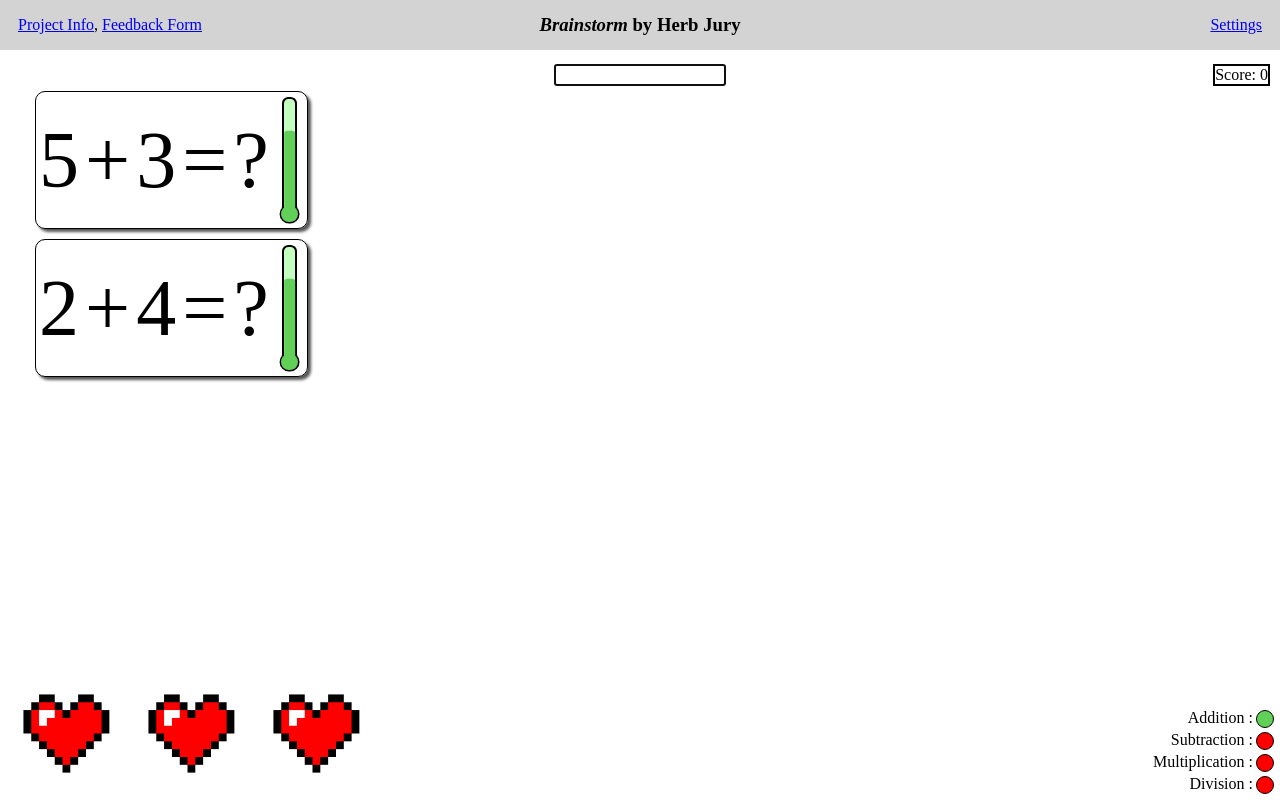
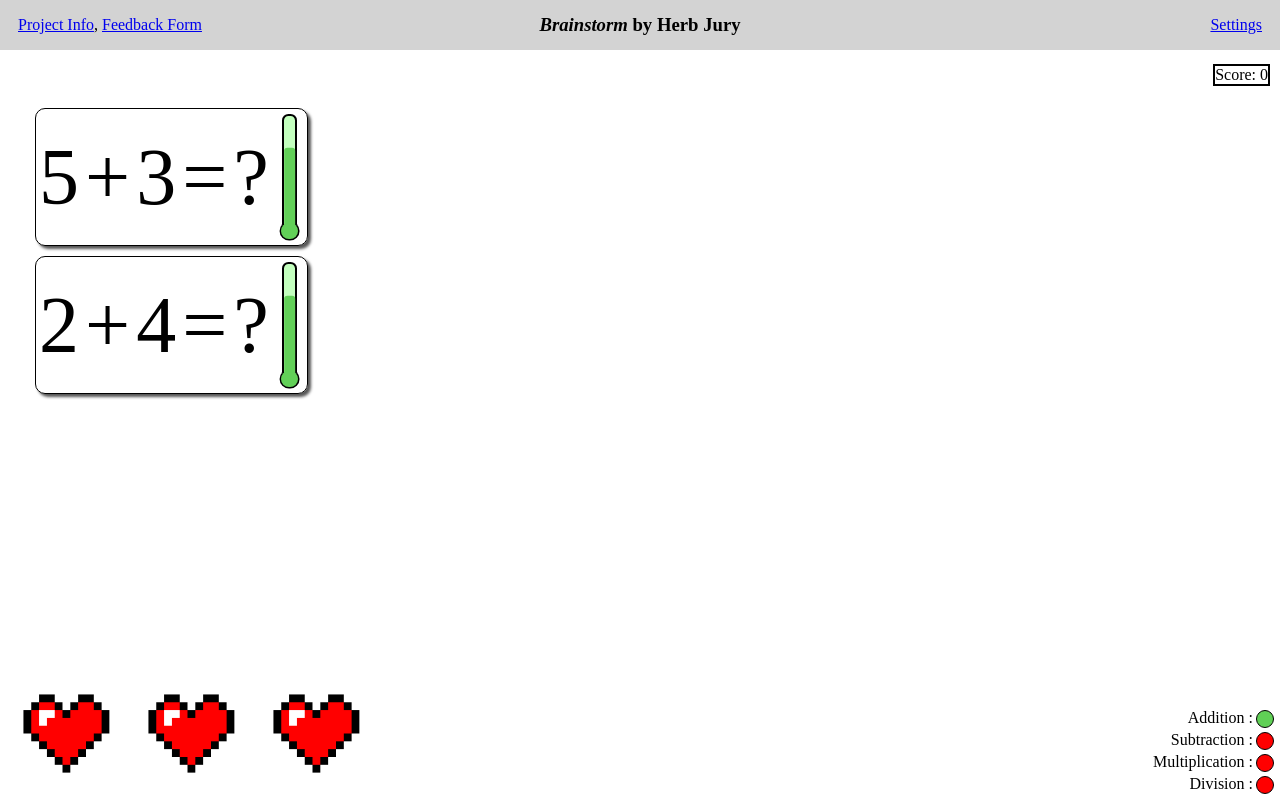
Before and after one commit to MrMugwump/BrainstormComp225, a Next.js app: page / in a window 1280 px wide. Both pictures are taken after a click on the button "Begin Game". Built offline with nearby package versions, Linux system fonts and the light colour scheme.

Commit message:
made answerbox a little prettier

```diff
--- a/src/app/player-info-components/answerBox.tsx
+++ b/src/app/player-info-components/answerBox.tsx
@@ -1,14 +1,20 @@
-import React from "react"
+import React, { useState } from "react"
 
 /*
  * Graphical text box element. Takes in player input and translates it to the "userInput" variable.
  */
 export default function AnswerBox({setUserInput,listOfAnswers}:any) {
+    const [width, setWidth] = useState('1ch');
+    function onInput(input:string){
+        setUserInput(input);
+        setWidth(input.length+'ch')
+    }
     return (
             <input
             className="AnswerBox"
             id="AnswerBox"
-            onChange={e=>{setUserInput(e.target.value);}}
+            onChange={e=>{onInput(e.target.value)}}
+            style={{width:`${width}`}}
             autoFocus={true} /*When instantiated, cursor auto selects.*/ />
     )
 }
--- a/src/app/player-info-components/answerBoxStyle.css
+++ b/src/app/player-info-components/answerBoxStyle.css
@@ -0,0 +1,9 @@
+#AnswerBox{
+    border:0;
+    font-size: 2em;
+    color: rgba(159, 159, 159, 0.797);
+    caret-color: rgba(159, 159, 159, 0.797);
+}
+#AnswerBox:focus{
+    outline:none!important;
+}
```
